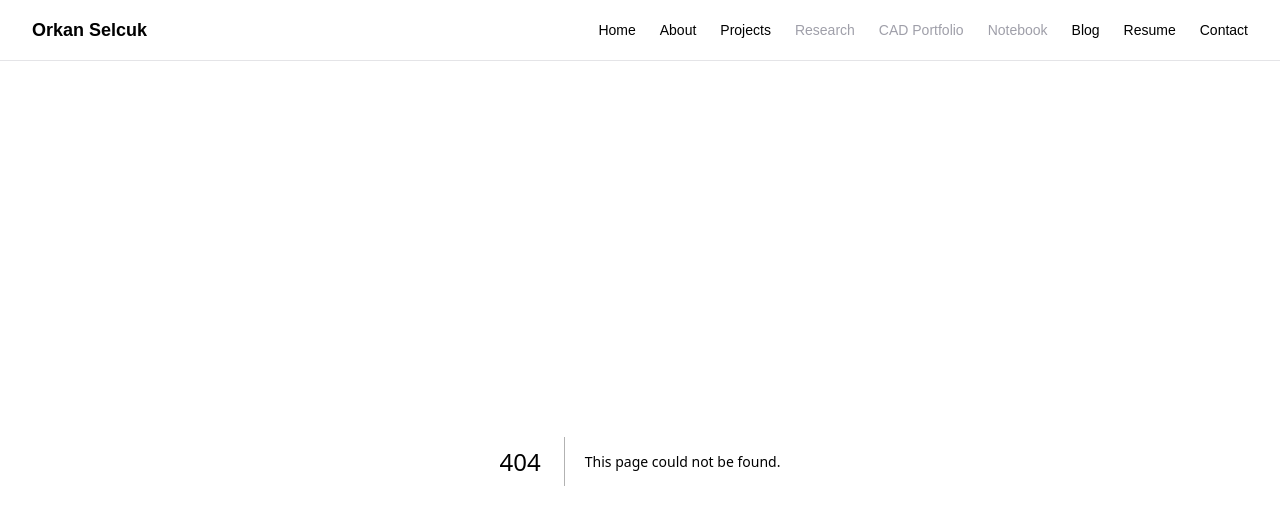
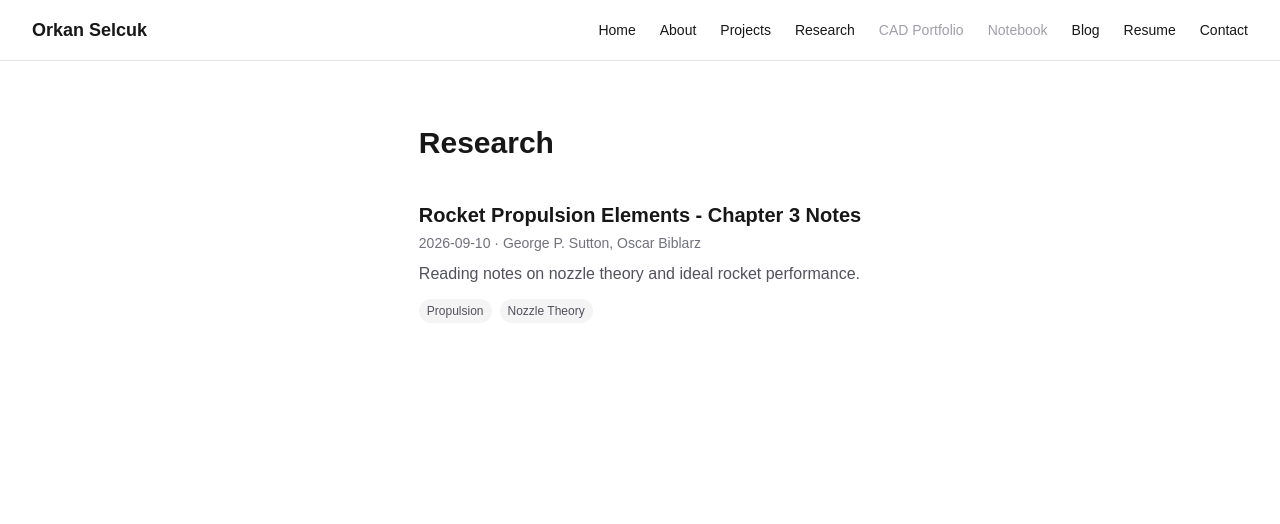
Before and after one commit to hypnoteizer/portfolio, a Next.js app: page /research in a window 1280 px wide. Before the commit this address had no page. Shown: the top 524 px of the page. Built offline with nearby package versions, Linux system fonts and the light colour scheme.

Commit message:
add mdx-based research notes system

```diff
--- /dev/null
+++ b/app/research/[slug]/page.tsx
@@ -0,0 +1,36 @@
+import { getResearchBySlug } from "@/lib/research";
+import { MDXRemote } from "next-mdx-remote/rsc";
+
+export default async function ResearchDetail({
+  params,
+}: {
+  params: Promise<{ slug: string }>;
+}) {
+  const { slug } = await params;
+  const note = getResearchBySlug(slug);
+
+  return (
+    <main className="max-w-2xl mx-auto px-8 py-16">
+      <h1 className="text-3xl font-bold mb-2">{note.frontmatter.title}</h1>
+      <p className="text-sm text-zinc-500 mb-6">
+        {note.frontmatter.date}
+        {note.frontmatter.authors && ` · ${note.frontmatter.authors}`}
+      </p>
+
+      {note.frontmatter.paperUrl && (
+        <a
+          href={note.frontmatter.paperUrl}
+          target="_blank"
+          rel="noopener noreferrer"
+          className="inline-block rounded-full bg-black text-white px-4 py-2 text-sm font-medium hover:bg-zinc-800 mb-10"
+        >
+          View Paper
+        </a>
+      )}
+
+      <article className="prose">
+        <MDXRemote source={note.content} />
+      </article>
+    </main>
+  );
+}
--- /dev/null
+++ b/app/research/page.tsx
@@ -0,0 +1,44 @@
+import { getAllResearch } from "@/lib/research";
+import Link from "next/link";
+
+export default function Research() {
+  const notes = getAllResearch();
+
+  return (
+    <main className="max-w-2xl mx-auto px-8 py-16">
+      <h1 className="text-3xl font-bold mb-10">Research</h1>
+
+      <ul className="flex flex-col gap-8">
+        {notes.map((note) => (
+          <li key={note.slug}>
+            <Link href={`/research/${note.slug}`} className="group">
+              <h2 className="text-xl font-semibold group-hover:text-blue-600">
+                {note.frontmatter.title}
+              </h2>
+              <p className="text-sm text-zinc-500 mt-1">
+                {note.frontmatter.date}
+                {note.frontmatter.authors && ` · ${note.frontmatter.authors}`}
+              </p>
+              <p className="text-zinc-600 mt-2 leading-relaxed">
+                {note.frontmatter.summary}
+              </p>
+
+              {note.frontmatter.tags && (
+                <div className="flex gap-2 mt-3">
+                  {note.frontmatter.tags.map((tag) => (
+                    <span
+                      key={tag}
+                      className="text-xs bg-zinc-100 text-zinc-600 px-2 py-1 rounded-full"
+                    >
+                      {tag}
+                    </span>
+                  ))}
+                </div>
+              )}
+            </Link>
+          </li>
+        ))}
+      </ul>
+    </main>
+  );
+}
--- a/components/Navbar.tsx
+++ b/components/Navbar.tsx
@@ -4,7 +4,7 @@ const navItems = [
   { label: "Home", href: "/", available: true },
   { label: "About", href: "/about", available: true },
   { label: "Projects", href: "/projects", available: true },
-  { label: "Research", href: "/research", available: false },
+  { label: "Research", href: "/research", available: true },
   { label: "CAD Portfolio", href: "/cad", available: false },
   { label: "Notebook", href: "/notebook", available: false },
   { label: "Blog", href: "/blog", available: true },
--- /dev/null
+++ b/content/research/ornek-makale.mdx
@@ -0,0 +1,27 @@
+---
+title: "Rocket Propulsion Elements - Chapter 3 Notes"
+date: "2026-09-10"
+summary: "Reading notes on nozzle theory and ideal rocket performance."
+authors: "George P. Sutton, Oscar Biblarz"
+tags: ["Propulsion", "Nozzle Theory"]
+---
+
+## Summary
+
+In this section, I examined the working principle of the De Laval nozzle and the effect of the ideal expansion ratio on performance.
+
+## Important Equations
+
+I took notes on the thrust equation and the concept of characteristic velocity (c*).
+
+## Concept Explanations
+
+I came to understand why reaching the speed of sound (choked flow) at the nozzle throat is critical.
+
+## Questions
+
+I am curious about how much real gas behavior deviates from ideal gas equations.
+
+## Future Research Directions
+
+Moving forward, I want to investigate the performance comparison of different nozzle geometries (conical vs. bell-shaped).
--- /dev/null
+++ b/lib/research.ts
@@ -0,0 +1,55 @@
+import fs from "fs";
+import matter from "gray-matter";
+import path from "path";
+
+const researchDirectory = path.join(process.cwd(), "content/research");
+
+export type ResearchFrontmatter = {
+  title: string;
+  date: string;
+  summary: string;
+  paperUrl?: string;
+  authors?: string;
+  tags?: string[];
+};
+
+export type ResearchNote = {
+  slug: string;
+  frontmatter: ResearchFrontmatter;
+  content: string;
+};
+
+export function getAllResearch(): ResearchNote[] {
+  const fileNames = fs.readdirSync(researchDirectory);
+
+  const notes = fileNames.map((fileName) => {
+    const slug = fileName.replace(/\.mdx$/, "");
+    const fullPath = path.join(researchDirectory, fileName);
+    const fileContents = fs.readFileSync(fullPath, "utf8");
+
+    const { data, content } = matter(fileContents);
+
+    return {
+      slug,
+      frontmatter: data as ResearchFrontmatter,
+      content,
+    };
+  });
+
+  return notes.sort((a, b) =>
+    a.frontmatter.date < b.frontmatter.date ? 1 : -1
+  );
+}
+
+export function getResearchBySlug(slug: string): ResearchNote {
+  const fullPath = path.join(researchDirectory, `${slug}.mdx`);
+  const fileContents = fs.readFileSync(fullPath, "utf8");
+
+  const { data, content } = matter(fileContents);
+
+  return {
+    slug,
+    frontmatter: data as ResearchFrontmatter,
+    content,
+  };
+}
```
